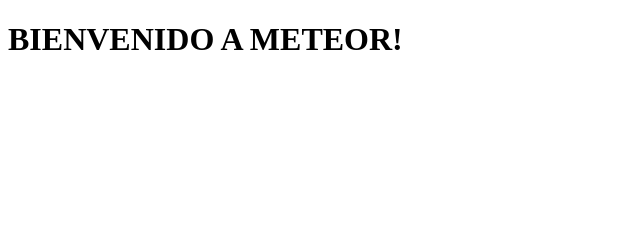
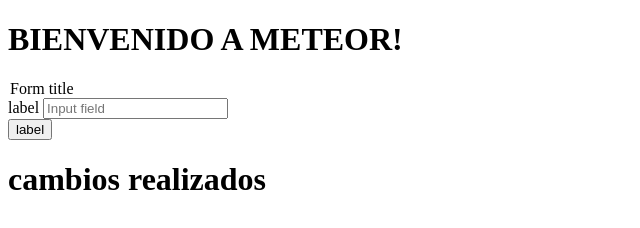
Before and after one commit to SerginhioTk2/escuela, a plain HTML site: page index.html in a window 1280 px wide. Shown: the whole page, without its empty margins (0-640 px from the left). Drawn offline with Linux system fonts and the light colour scheme.

Commit message:
segundo commit

```diff
--- a/index.html
+++ b/index.html
@@ -5,5 +5,24 @@
 </head>
 <body>
 	<h1>BIENVENIDO A METEOR!</h1>
+	<form action="" method="POST">
+		<legend>Form title</legend>
+		<div class="input-field">
+			<div class="form-group">
+				<label class="control-label" for="">label</label>
+				<span class="help-block"></span>
+				<input type="text" class="form-control" id="" placeholder="Input field">
+			</div>
+		</div>
+
+		<button type="submit" class="btn">label</button>
+	</form>
+
+
+	<h1>cambios realizados</h1>
+
+
+
+
 </body>
 </html>
```
